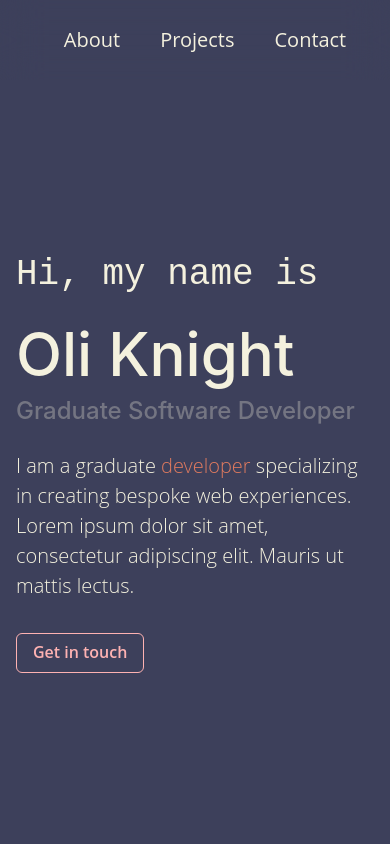
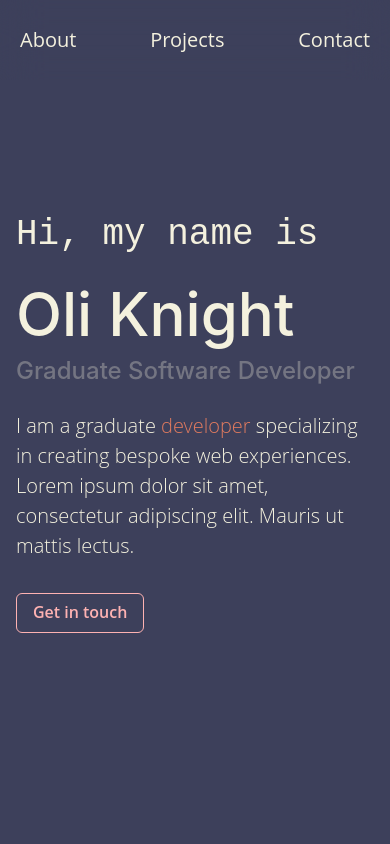
Before and after one commit to oliknight1/portfolio, a Next.js app in the folder client/: page / in a window 390 px wide. Shown: the top 844 px of the page. Built offline with nearby package versions, Linux system fonts and the light colour scheme; no server answers; the database is empty.

Commit message:
Improve nav mobile styles

```diff
--- a/client/components/Header.tsx
+++ b/client/components/Header.tsx
@@ -6,7 +6,7 @@ import {
 import Subheading from './Subheading';
 
 const Header : FC = () => (
-	<Flex height="100vh" alignItems="center" mt={[ 10, 0 ]}>
+	<Flex height="100vh" alignItems="center">
 		<div>
 			<Subheading mb={4}>Hi, my name is</Subheading>
 			<Heading as="h1" fontWeight="medium" fontSize={[ '6xl', '8xl' ]}>Oli Knight</Heading>
--- a/client/components/Nav.tsx
+++ b/client/components/Nav.tsx
@@ -43,17 +43,18 @@ const Nav : FC = () => {
 			py={5}
 			backdropFilter="blur(20px)"
 			alignItems="center"
-			justify={[ 'center', 'space-between' ]}
+			justify={[ 'start', 'space-between' ]}
 		>
 			<Image src="/logo.svg" h={9} display={[ 'none', 'inline-block' ]} pl={[ null, null, 10, 0 ]} />
 
 			<HStack
-				spacing={10}
-				justify={[ 'space-around', null, 'end' ]}
+				spacing={[ 0, null, 10 ]}
+				justify={[ 'space-between', null, 'end' ]}
 				align="center"
+				w="100%"
 				h="100%"
 				pr={[ null, null, 10, 0 ]}
-				ml={[ 5, 0 ]}
+				mx={[ 5, 0 ]}
 			>
 				{
 					links.map( ( link ) => (
```
